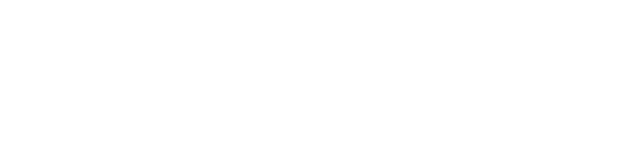
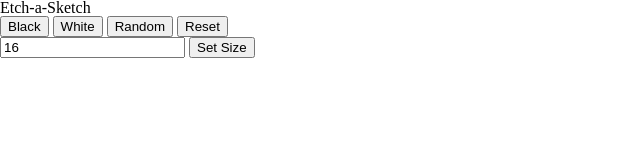
Before and after one commit to Fa14M/etch-a-sketch, a plain HTML site: page index.html in a window 1280 px wide. Shown: the whole page, without its empty margins (0-640 px from the left). Drawn offline with Linux system fonts and the light colour scheme.

Commit message:
Set Up index.html
Setup page in index.html to have all the necessary buttons such as the
color options and the grid size. Set container for the sketch grid to
work out in js file.

```diff
--- a/index.html
+++ b/index.html
@@ -12,7 +12,24 @@
 </head>
 
 <body>
-
+    <div class="flex-container">
+        <div class="titel">
+            <h1>Etch-a-Sketch</h1>
+        </div>
+        <div class="content">
+            <div class="board"></div>
+            <div class="buttons">
+                <button>Black</button>
+                <button>White</button>
+                <button>Random</button>
+                <button>Reset</button>
+            </div>
+            <div>
+                <input type="text" placeholder="Size of Board" value="16">
+                <button>Set Size</button>
+            </div>
+        </div>
+    </div>
 </body>
 
 </html>
```
